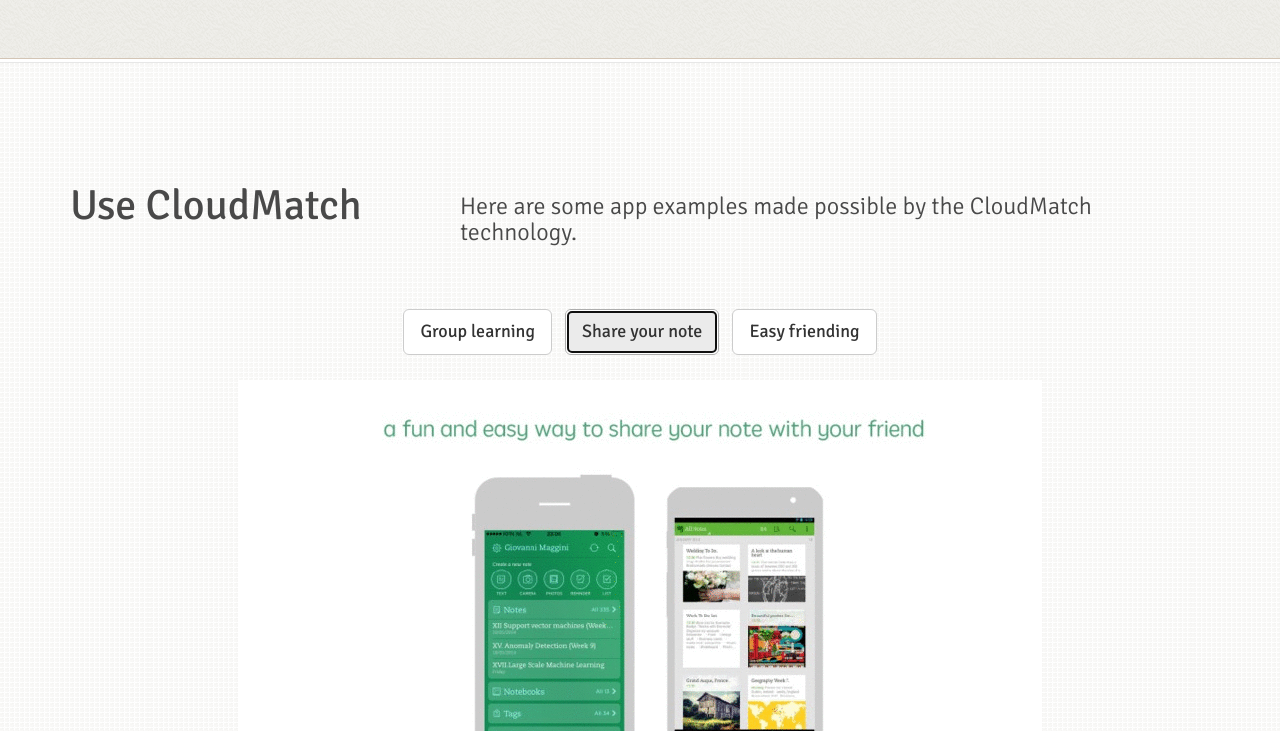
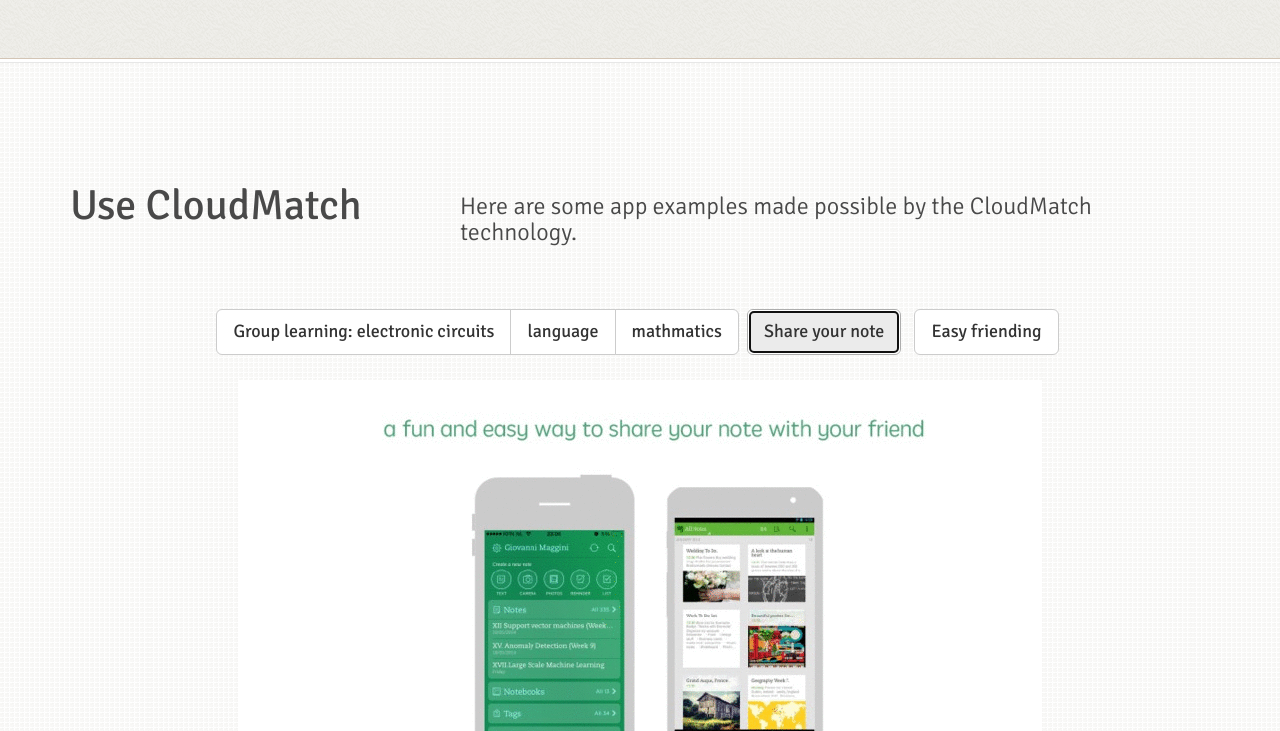
Before and after one commit to cloudmatch/cloudmatch.github.io, a plain HTML site: page index.html in a window 1280 px wide. Both pictures are taken after a click on the button "Share your note". Shown: the part 1921-2652 px from the top of the page. Drawn offline with Linux system fonts and the light colour scheme; some packages are replaced by stand-ins of ours.

Commit message:
gif math and language update

```diff
--- a/css/my.css
+++ b/css/my.css
@@ -290,11 +290,14 @@ filter: progid:none !important;
 
 .cm_btn_align{
 	text-align:center;
-	padding-left: 20px;
-	padding-right: 20px;
-	margin-right: auto;
-	margin-left: auto;
+	margin-right: 0px;
+	margin-left: 0px;
 	margin-bottom: 25px;
+}
+
+.button{
+	margin-left: 0px;
+	margin-right: 0px;
 }
 
 .cm_btn_padding{
--- a/index.html
+++ b/index.html
@@ -165,9 +165,14 @@
             </div>
 
             <div class="cm_btn_align">
-                <button type="button" class="btn btn-default btn-lg cm_btn_padding" onclick="carouselTo(0)">Group learning</button>
-                <button type="button" class="btn btn-default btn-lg cm_btn_padding" onclick="carouselTo(1)">Share your note</button>
-                <button type="button" class="btn btn-default btn-lg cm_btn_padding" onclick="carouselTo(2)">Easy friending</button>
+                <div class="btn-group">
+                    <button type="button" class="btn btn-default btn-lg" onclick="carouselTo(0)">Group learning: electronic circuits</span></button>
+                    <button type="button" class="btn btn-default btn-lg" onclick="carouselTo(1)">language</span></button>
+                    <button type="button" class="btn btn-default btn-lg" onclick="carouselTo(2)">mathmatics</span></button>
+                </div>
+
+                <button type="button" class="btn btn-default btn-lg cm_btn_padding" onclick="carouselTo(3)">Share your note</button>
+                <button type="button" class="btn btn-default btn-lg cm_btn_padding" onclick="carouselTo(4)">Easy friending</button>
             </div>
 
             <div id="myCarousel" class="carousel slide" data-ride="carousel" data-interval="false">
@@ -176,6 +181,8 @@
                     <li data-target="#myCarousel" data-slide-to="0" class="active"></li>
                     <li data-target="#myCarousel" data-slide-to="1"></li>
                     <li data-target="#myCarousel" data-slide-to="2"></li>
+                    <li data-target="#myCarousel" data-slide-to="3"></li>
+                    <li data-target="#myCarousel" data-slide-to="4"></li>
                 </ol>
 
                 <!-- Wrapper for slides -->
@@ -184,7 +191,13 @@
                         <img class="img-gif" src="img/gif-circuit.gif" alt="circuit">
                     </div>
                     <div class="item">
-                        <img class="img-gif" src="img/gif-evernote.gif" alt="lang">
+                        <img class="img-gif" src="img/gif-lang.gif" alt="language">
+                    </div>
+                    <div class="item">
+                        <img class="img-gif" src="img/gif-math.gif" alt="math">
+                    </div>
+                    <div class="item">
+                        <img class="img-gif" src="img/gif-evernote.gif" alt="note">
                     </div>
                     <div class="item">
                         <img class="img-gif" src="img/gif-friend.gif" alt="friend">
```
Also changed, not shown: img/gif-lang.gif.
